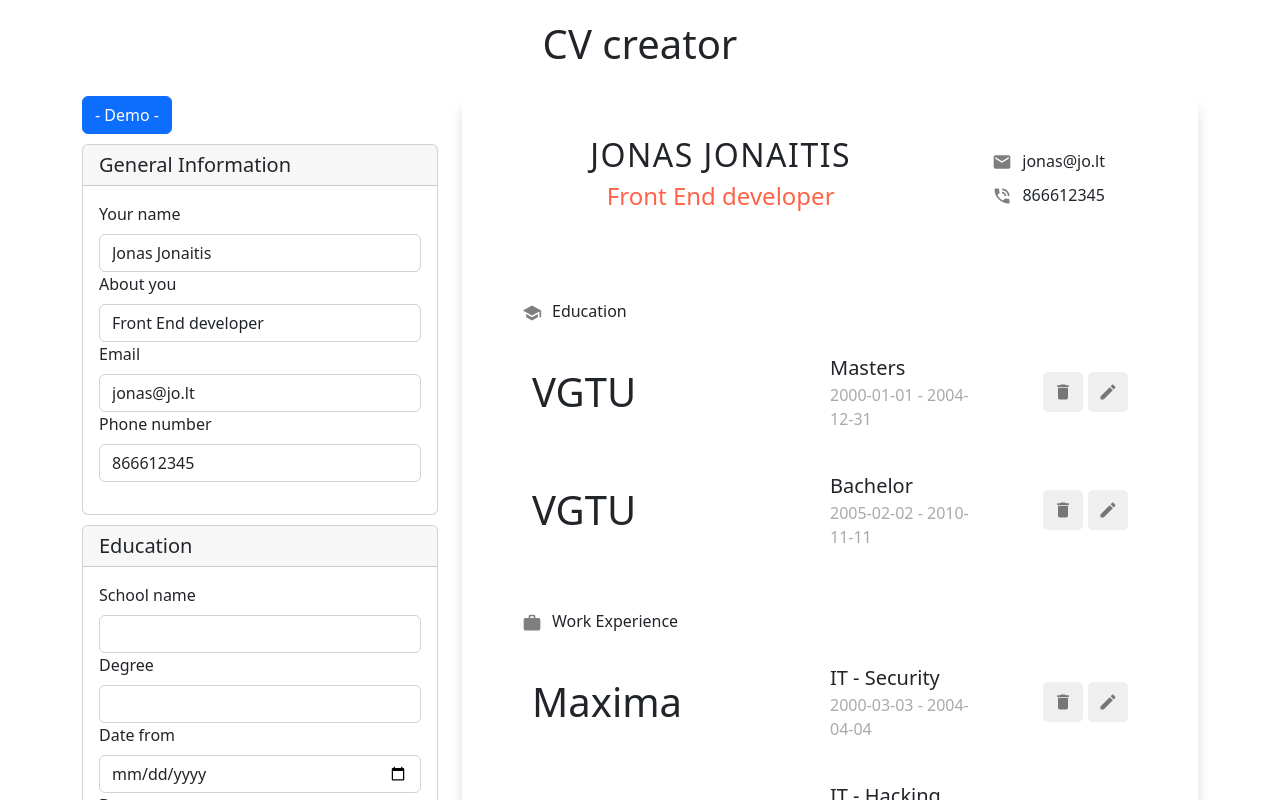
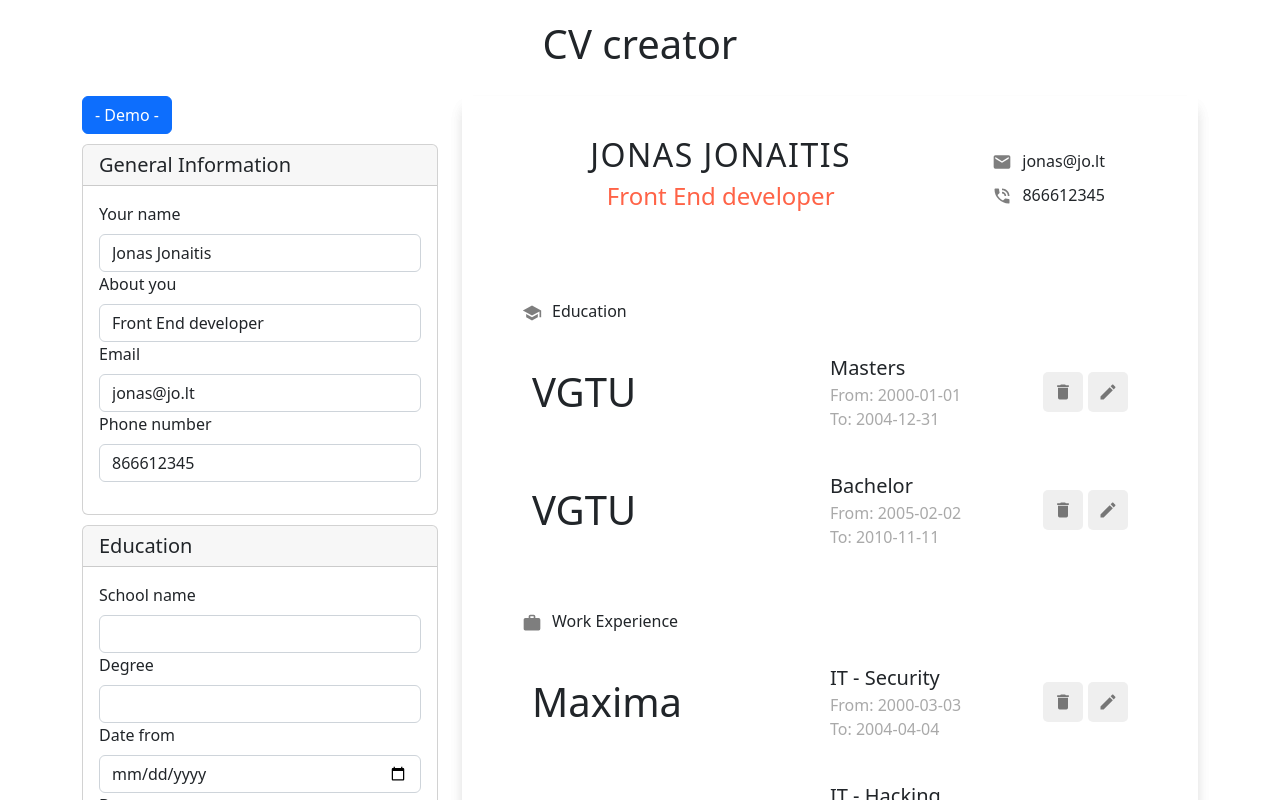
Before and after one commit to JonasKaruzas/cv-project, a React (Create React App) app: page / in a window 1280 px wide. Both pictures are taken after a click on the button "- Demo -". Shown: the top 800 px of the page. Built offline with nearby package versions, Linux system fonts and the light colour scheme.

Commit message:
refactor: set current working hgere when edeting doesnt work

```diff
--- a/src/App.js
+++ b/src/App.js
@@ -51,6 +51,7 @@ const demoState = {
       mainTask: "Security",
       dateFrom: "2000-03-03",
       dateTo: "2004-04-04",
+      currentlyWorkingHere: false,
     },
     {
       id: 2,
@@ -58,7 +59,8 @@ const demoState = {
       position: "IT",
       mainTask: "Hacking",
       dateFrom: "2005-05-05",
-      dateTo: "2010-10-10",
+      dateTo: "",
+      currentlyWorkingHere: true,
     },
   ],
 };
--- a/src/components/EditWorkExperienceModal.jsx
+++ b/src/components/EditWorkExperienceModal.jsx
@@ -11,25 +11,25 @@ import { useContext } from 'react';
 export function EditWorkExperienceModal() {
   const {workExperienceEditableItem, saveWorkExperienceItem} = useContext(AllStatesContext);
 
-  const initialFormState = {
-    company: "",
-    position: "",
-    mainTask: "",
-    dateFrom: "",
-    dateTo: "",
-  };
-
   const [form, setForm] = useState(workExperienceEditableItem);
-  const [currentlyWorkingChecked, setCurrentlyWorkingChecked] = useState(false);
+  const [currentlyWorkingChecked, setCurrentlyWorkingChecked] = useState(workExperienceEditableItem.currentlyWorkingHere);
 
   function updateState(e) {
     setForm({...form, [e.target.id]: e.target.value})
   }
 
+  function updateFormWithCheck(e) {
+    console.log(form);
+    console.log(e.target);
+    setCurrentlyWorkingChecked(e.target.checked)
+    setForm({...form, currentlyWorkingHere: currentlyWorkingChecked})
+    console.log(form);
+  }
+
   function submitForm(e) {
     e.preventDefault();
     saveWorkExperienceItem(form);
-    setCurrentlyWorkingChecked(false);
+    // setCurrentlyWorkingChecked(false);
   }
 
   return (
@@ -57,7 +57,7 @@ export function EditWorkExperienceModal() {
                   <Form.Control type="date" id='dateTo' value={form.dateTo} onChange={updateState} disabled={currentlyWorkingChecked}/>
                 </Col>
                 <Col className='d-flex align-items-end my-1'>
-                  <Form.Check checked={currentlyWorkingChecked} onChange={(e) => setCurrentlyWorkingChecked(e.target.checked)} type="checkbox" label="Currently working here" />
+                  <Form.Check checked={currentlyWorkingChecked} onChange={updateFormWithCheck} type="checkbox" label="Currently working here" />
                 </Col>
               </Row>
             </Form.Group>
--- a/src/components/EducationItem.jsx
+++ b/src/components/EducationItem.jsx
@@ -11,7 +11,8 @@ export function EducationItem({education}) {
       <div className="item-title">{education.schoolName}</div>
       <div className="item-info-container">
         <div className="item-info">{education.degree}</div>
-        <div className="item-date">{education.dateFrom} - {education.dateTo}</div>
+        <div className="item-date">From: {education.dateFrom}</div>
+        <div className="item-date">To: {education.dateTo}</div>
       </div>
       <div className="buttons-container">
         <button onClick={() => removeEducationItem(education.id)}><img alt='' src={deleteImg} /></button>
--- a/src/components/WorkExperienceItem.jsx
+++ b/src/components/WorkExperienceItem.jsx
@@ -11,7 +11,8 @@ export function WorkExperienceItem({experience}) {
       <div className="item-title">{experience.company}</div>
       <div className="item-info-container">
         <div className="item-info">{experience.position} - {experience.mainTask}</div>
-        <div className="item-date">{experience.dateFrom} - {experience.currentlyWorkingHere ? 'Currently working here' : experience.dateTo}</div>
+        <div className="item-date">From: {experience.dateFrom}</div>
+        <div className="item-date">{experience.currentlyWorkingHere ? '*Currently working here' : 'To: ' + experience.dateTo}</div>
       </div>
       <div className="buttons-container">
         <button onClick={() => removeWorkExperienceItem(experience.id)}><img alt='' src={deleteImg} /></button>
```
